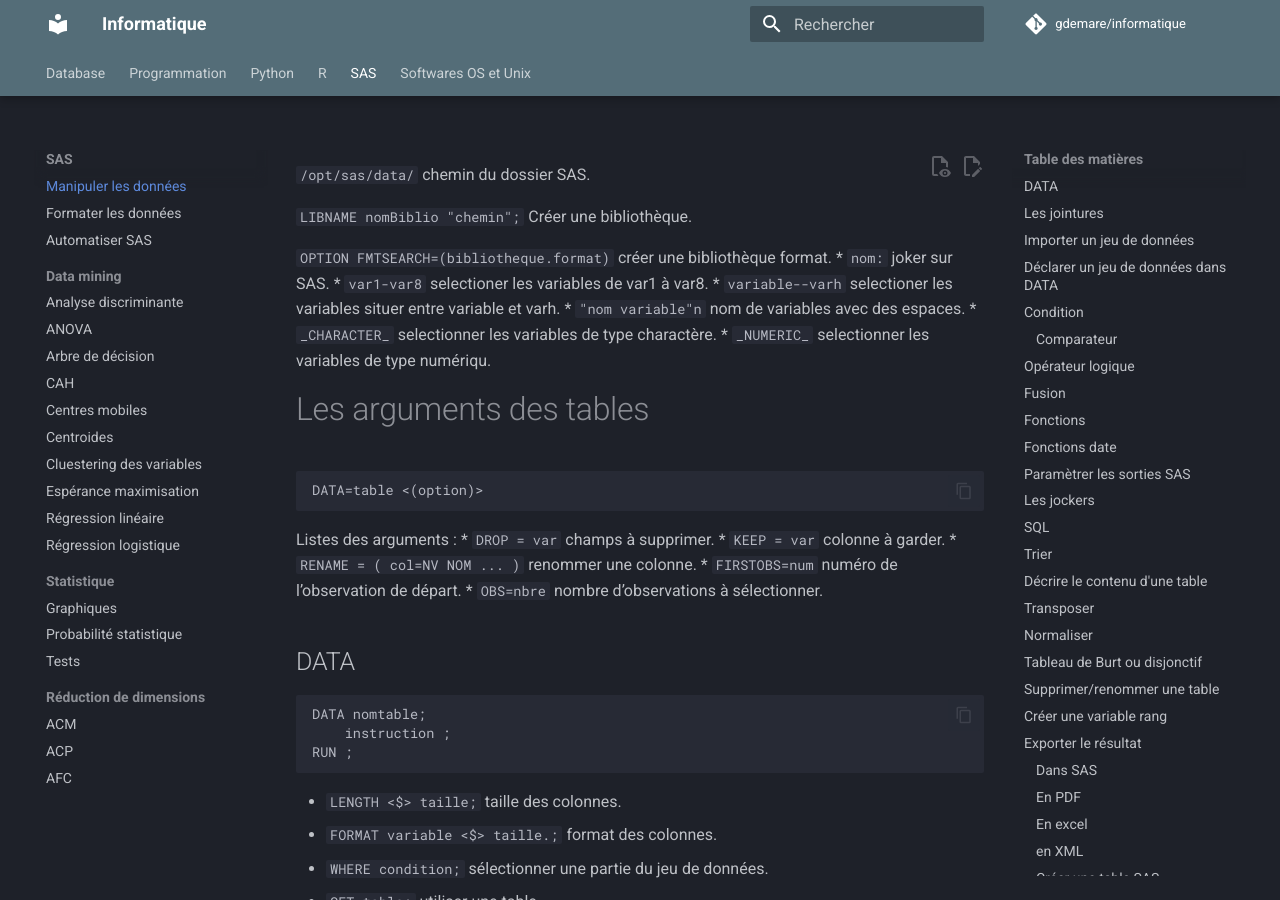
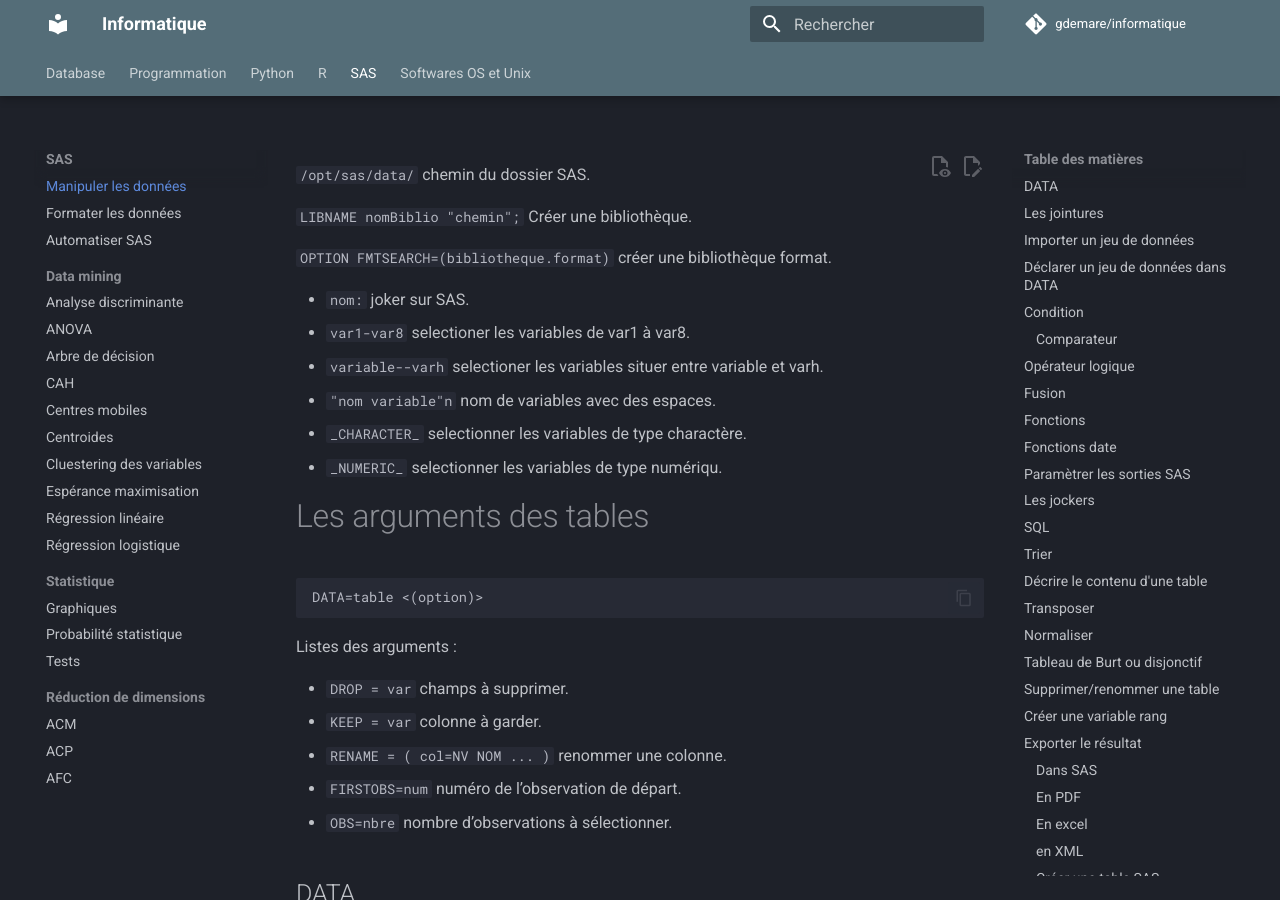
Before and after one commit to gdemare/Informatique, an MkDocs documentation site: the page built from docs/SAS/manipuler-donnees_sas.md, in a window 1280 px wide and 900 px high. Built offline with MkDocs 1.6.1 and Material for MkDocs 9.7.7, drawn with Linux system fonts in a browser that asks for light colours; comment, search, counter and statistics services are not loaded; some of the changed text lies outside the part shown.

````diff
--- a/docs/SAS/manipuler-donnees_sas.md
+++ b/docs/SAS/manipuler-donnees_sas.md
@@ -3,6 +3,7 @@
 `LIBNAME nomBiblio "chemin";` Créer une bibliothèque.
 
 `OPTION FMTSEARCH=(bibliotheque.format)` créer une bibliothèque format.
+
 * `nom:` joker sur SAS.
 * `var1-var8` selectioner les variables de var1 à var8.
 * `variable--varh` selectioner les variables situer entre variable et varh.
@@ -17,6 +18,7 @@ DATA=table <(option)>
 ```
 
 Listes des arguments :
+
 * `DROP = var` champs à supprimer.
 * `KEEP = var` colonne à garder.
 * `RENAME = ( col=NV NOM ... )` renommer une colonne.
@@ -72,6 +74,7 @@ INFILE fichier <option>;
 ```
 
 Options :
+
 * `MISSOVER` lire des enregistrements avec des données manquantes en fin d'enregistrement.
 * `DSD` deux séparateurs successifs implique une donnée manquante.
 * `DELIMITER = delimiteur` séparateur de champs.
@@ -100,21 +103,21 @@ END;
 
 Instruction possible
 
-| Instruction | Action |
-|---|---|
-| `OUTPUT` | conserver l'observation |
-| `DELETE` | supprimer l'observation |
+Instruction	| Action
+----------------|---
+`OUTPUT`	| conserver l'observation
+`DELETE`	| supprimer l'observation
 
 ### Comparateur
 
-| SAS | Définition |
-|---|---|
-| `val1 = val2` | égalité |
-| `var IN (val1, val2)` | dans la liste |
-| `val1 ¡¿ val2` | différent |
-| `val1 ¡= val2` ou `val1 ¿= val2` | supérieur, inférieur ou égal |
-| `IS NULL` | valeur nulle pour les chaînes de caractères |
-| `=.` | valeur nulle pour les numériques |
+SAS | Définition
+---|---
+`val1 = val2` | égalité |
+`var IN (val1, val2)`	| dans la liste |
+`val1 ¡¿ val2` 		| différent |
+`val1 ¡= val2` ou `val1 ¿= val2`| supérieur, inférieur ou égal |
+`IS NULL` | valeur nulle pour les chaînes de caractères |
+`=.` | valeur nulle pour les numériques |
 
 ## Opérateur logique
 
````
